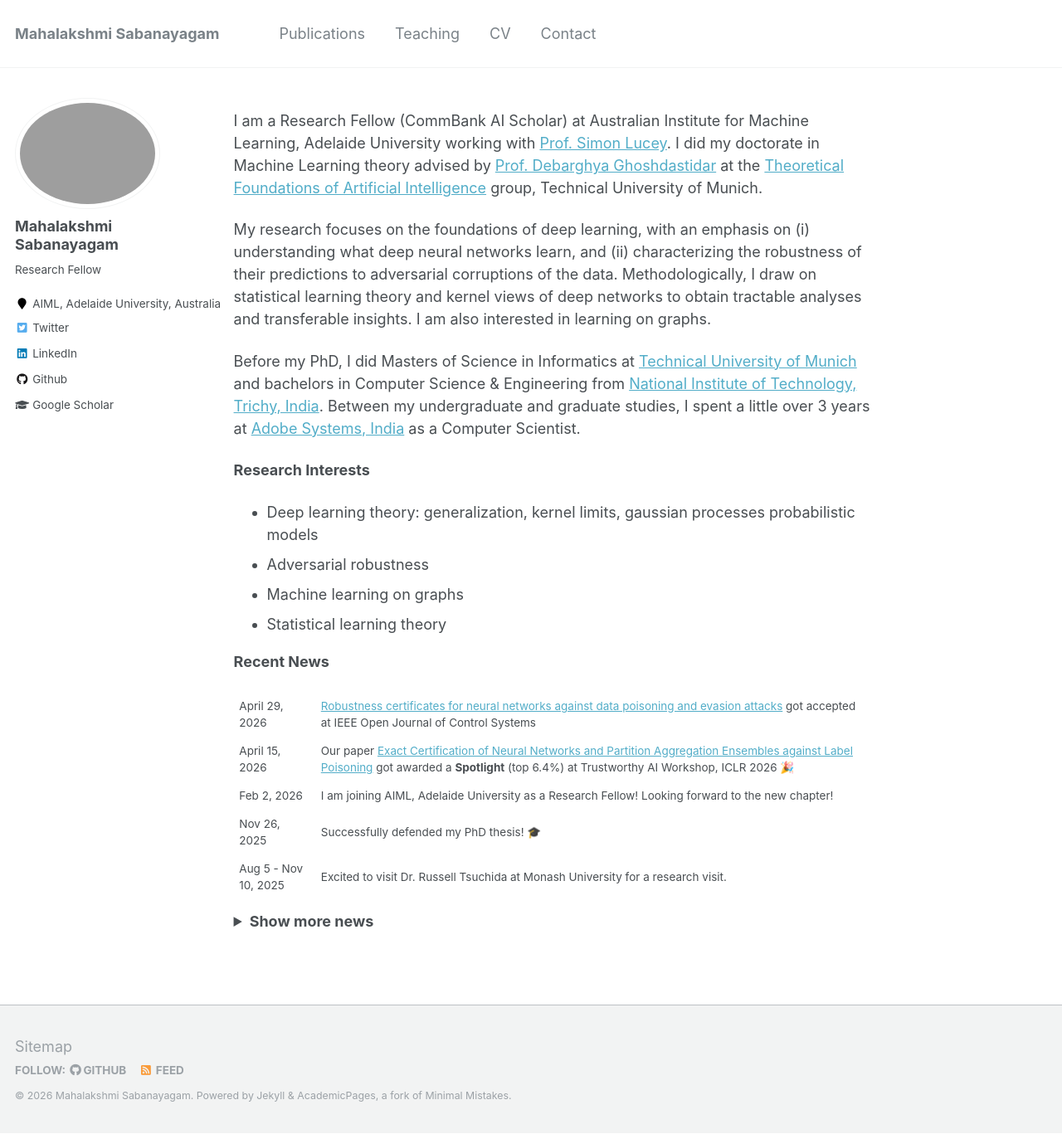
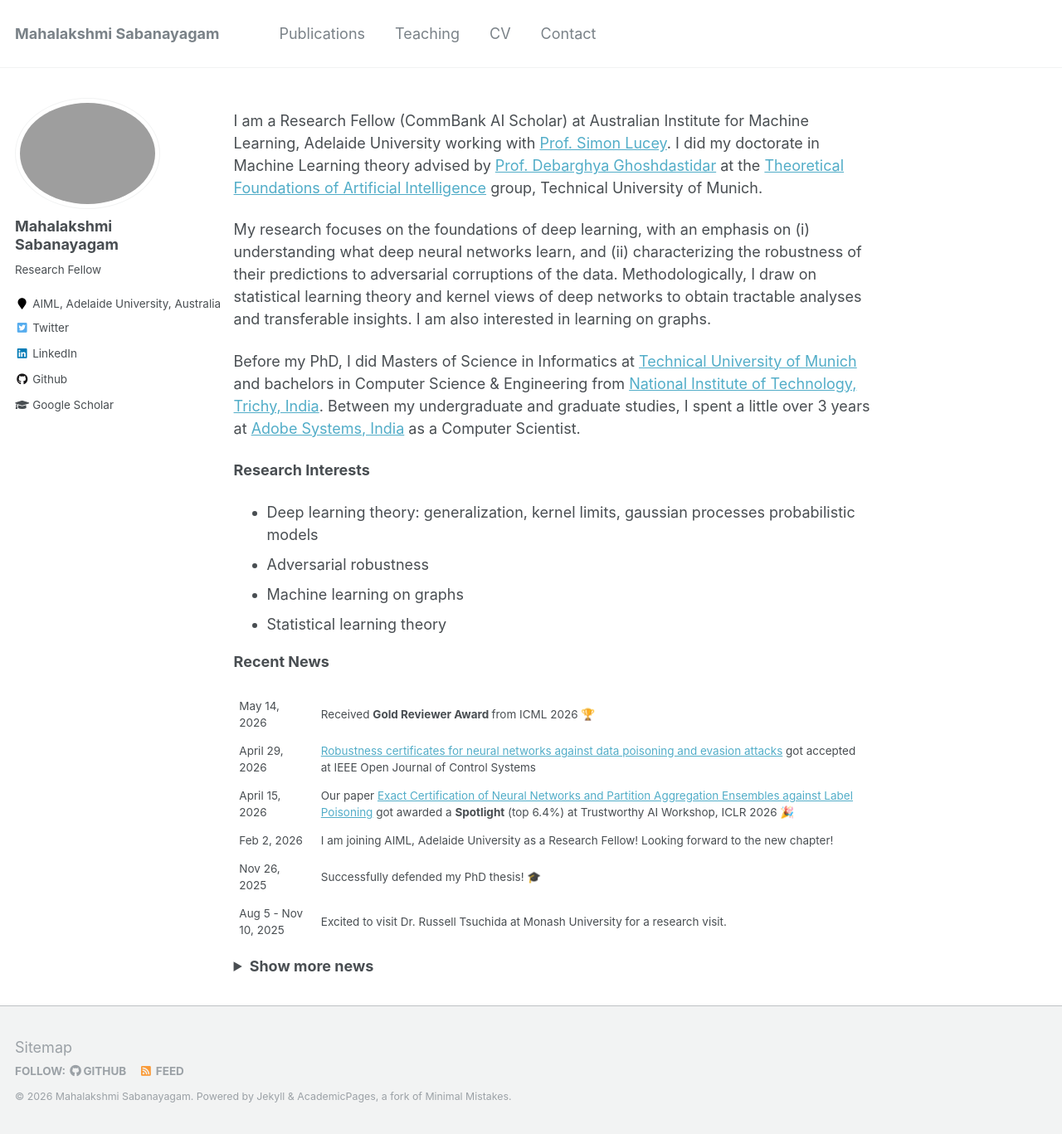
Before and after one commit to mahalakshmi-sabanayagam/mahalakshmi-sabanayagam.github.io, a Jekyll site: the page built from _pages/about.md, in a window 1280 px wide and 1367 px high. Shown: the whole window at 83% size. Built offline with Jekyll 4.4.1, drawn with Linux system fonts in a browser that asks for light colours.

Commit message:
update award

```diff
--- a/_pages/about.md
+++ b/_pages/about.md
@@ -41,6 +41,10 @@ blockquote {
 
 <!-- Top 5 only -->
 <table>
+  <tr>
+      <td>May 14, 2026</td>
+      <td>Received <strong>Gold Reviewer Award </strong> from ICML 2026 🏆</td>
+    </tr>
   <tr>
     <td>April 29, 2026</td>
     <td><a href="https://arxiv.org/pdf/2512.20865v1">Robustness certificates for neural networks against data poisoning and evasion attacks</a> got accepted at IEEE Open Journal of Control Systems</td>
```
Also changed, not shown: 1 other file.
